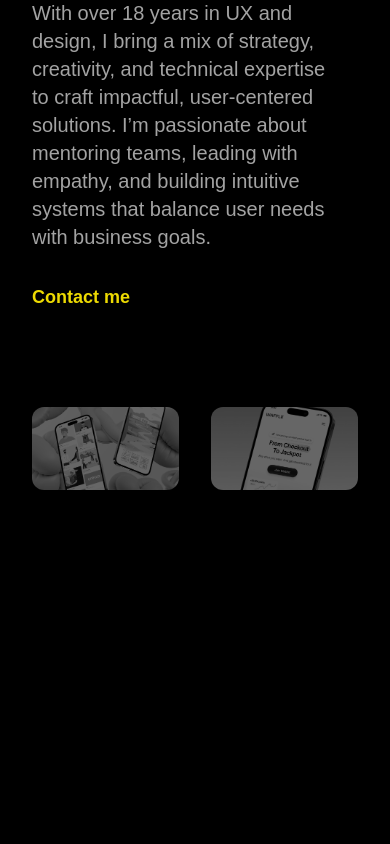
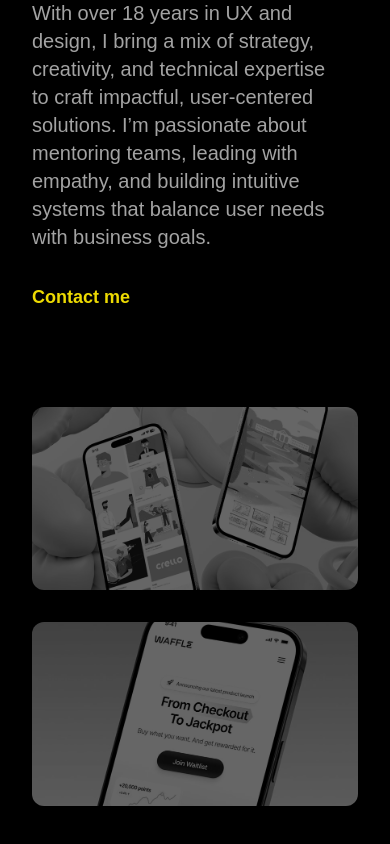
Before and after one commit to emileaublet/tina-portfolio, a Next.js app: page / in a window 390 px wide. Shown: the part 637-1481 px from the top of the page. Before the commit the page ends 1383 px from the top, so only its background shows below. Built offline with nearby package versions, Linux system fonts and the light colour scheme; a web font is replaced by a local one.

Commit message:
Update projects.tsx

```diff
--- a/components/projects.tsx
+++ b/components/projects.tsx
@@ -3,7 +3,7 @@
 
 export const Projects = () => {
   return (
-    <div className="mt-24 container grid grid-cols-2 gap-8">
+    <div className="mt-24 container grid grid-cols-1 md:grid-cols-2 gap-8">
       <button className="w-full relative aspect-video rounded-xl overflow-hidden group/project">
         <Image
           className="saturate-0 opacity-40 transition-all group-hover/project:saturate-100 group-hover/project:opacity-100"
```
